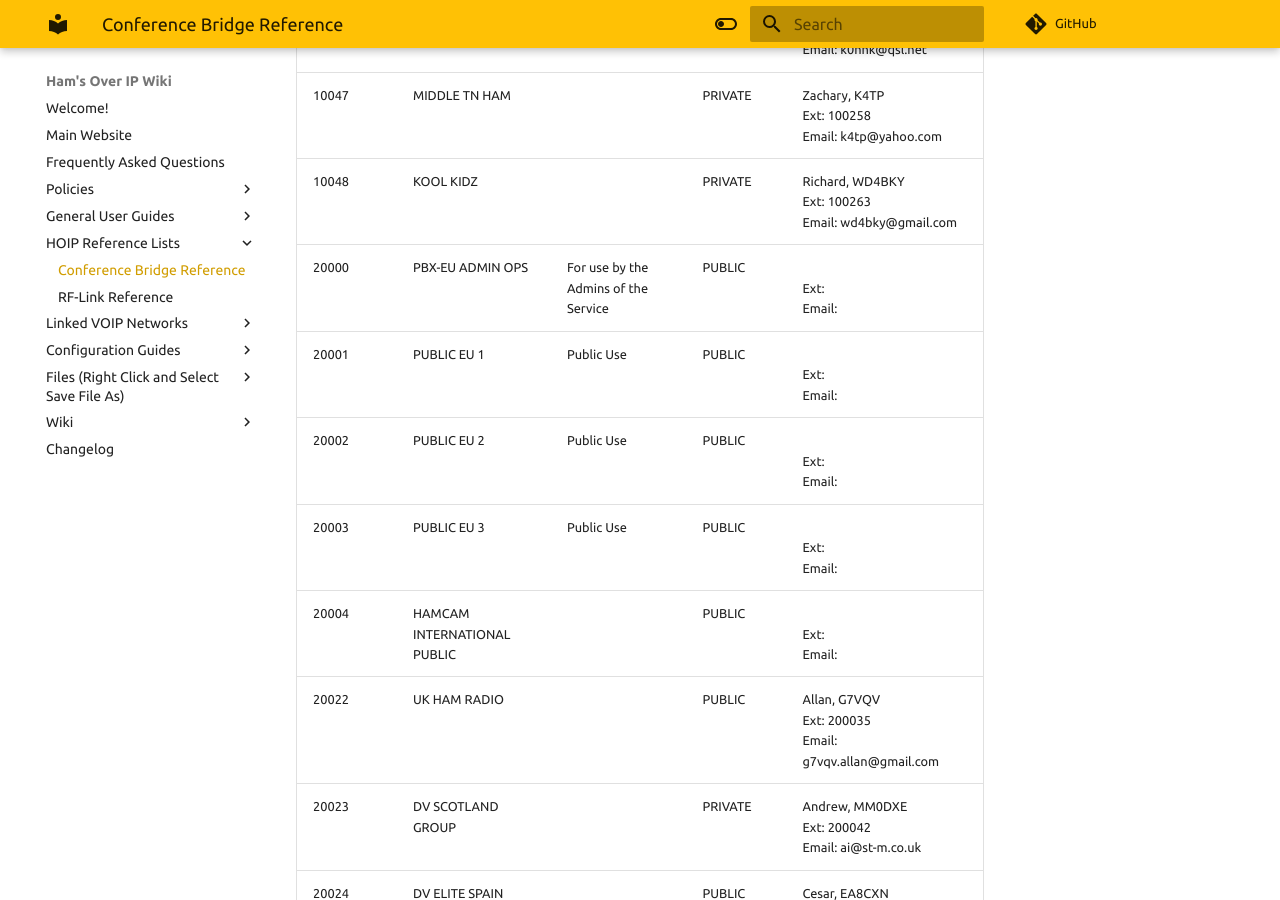
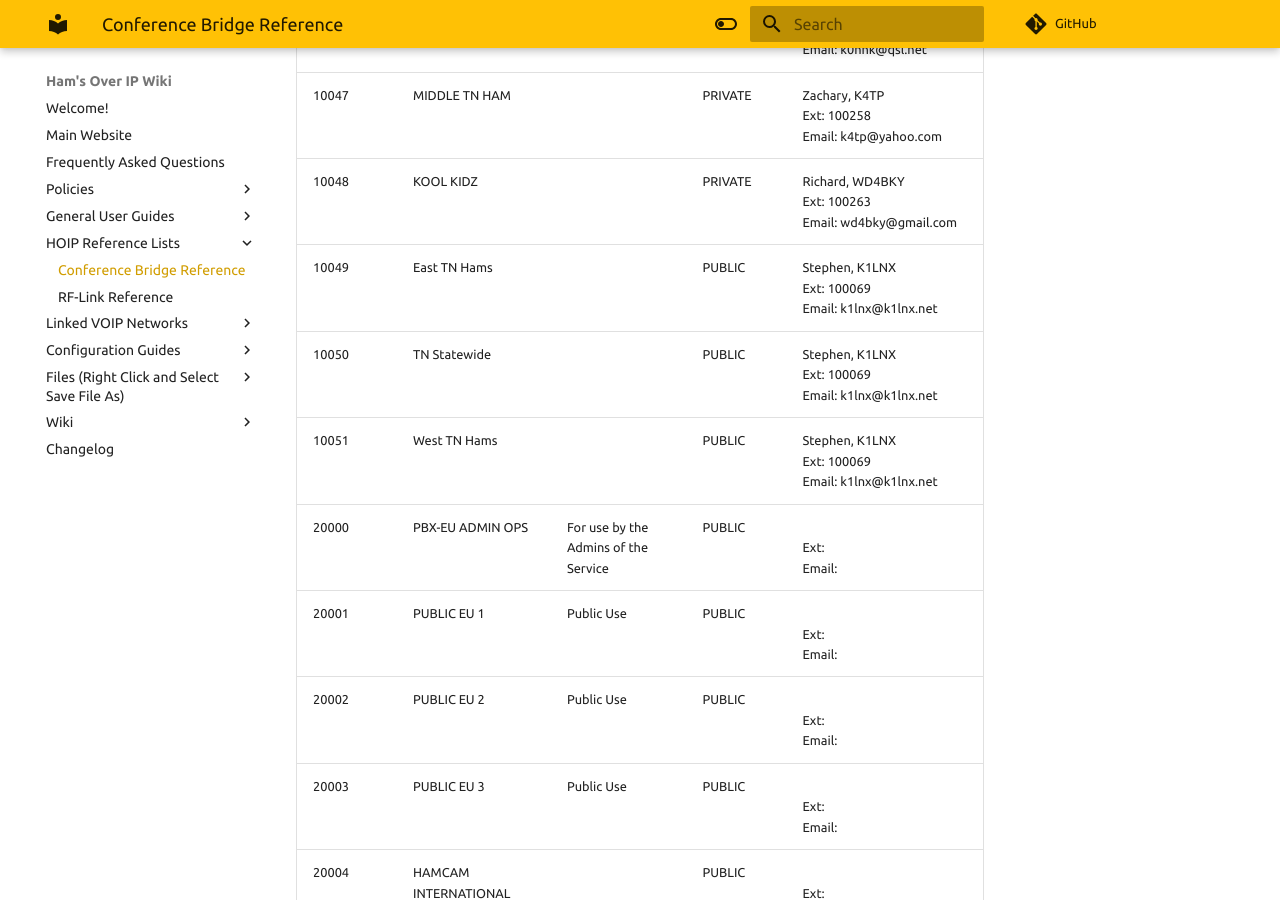
Before and after one commit to hamsoverip/wiki, an MkDocs documentation site: the page built from docs/other/conference-bridge-list.md, in a window 1280 px wide and 900 px high, scrolled down 3979 px. Built offline with MkDocs 1.6.1 and Material for MkDocs 9.7.7, drawn with Linux system fonts in a browser that asks for light colours; comment, search, counter and statistics services are not loaded.

Commit message:
Update conference-bridge-list.md
Added the following conference bridges:

10049 - East TN Hams
10050 - TN Statewide
10051 - West TN Hams

```diff
--- a/docs/other/conference-bridge-list.md
+++ b/docs/other/conference-bridge-list.md
@@ -52,6 +52,9 @@ Conference Owners/Admins: We need your help in keeping this list up to date. You
 | 10046 | DIGITAL YOUTH GROUP | | PUBLIC | Collin, K0NNK</br>Ext: 100251</br>Email: k0nnk@qsl.net |
 | 10047 | MIDDLE TN HAM | | PRIVATE | Zachary, K4TP</br>Ext: 100258</br>Email: k4tp@yahoo.com |
 | 10048 | KOOL KIDZ | | PRIVATE | Richard, WD4BKY</br>Ext: 100263</br>Email: wd4bky@gmail.com |
+| 10049 | East TN Hams | | PUBLIC | Stephen, K1LNX</br>Ext: 100069</br>Email: k1lnx@k1lnx.net |
+| 10050 | TN Statewide | | PUBLIC | Stephen, K1LNX</br>Ext: 100069</br>Email: k1lnx@k1lnx.net |
+| 10051 | West TN Hams | | PUBLIC | Stephen, K1LNX</br>Ext: 100069</br>Email: k1lnx@k1lnx.net |
 | 20000 | PBX-EU ADMIN OPS |For use by the Admins of the Service | PUBLIC | </br>Ext: </br>Email:  |
 | 20001 | PUBLIC EU 1 |Public Use | PUBLIC | </br>Ext: </br>Email:  |
 | 20002 | PUBLIC EU 2 |Public Use | PUBLIC | </br>Ext: </br>Email:  |
```
